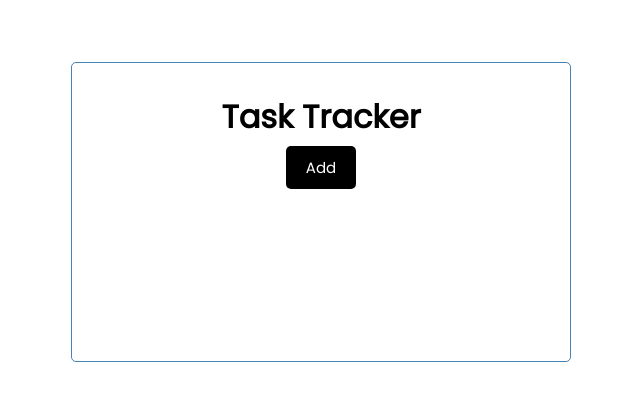
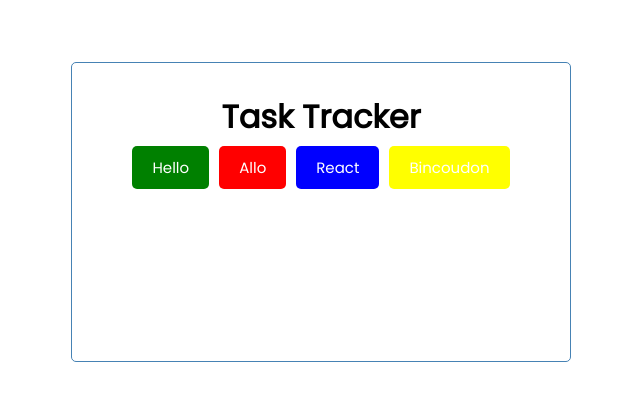
Before and after one commit to zeprof/react-tasktracker-vite, a React (Vite) app: page / in a window 1280 px wide. Shown: the top 400 px of the page, without its empty margins (319-959 px from the left). Built offline with nearby package versions, Linux system fonts and the light colour scheme.

Commit message:
Composant bouton reutiliable

```diff
--- a/src/components/Button.jsx
+++ b/src/components/Button.jsx
@@ -1,7 +1,8 @@
 
-const Button = () => {
+const Button = ({color, text}) => {
     return (
-        <button className='btn'>Add</button>
+        <button style={{backgroundColor: color }}
+        className='btn'>{text}</button>
     )
 }
 
--- a/src/components/Header.jsx
+++ b/src/components/Header.jsx
@@ -4,7 +4,10 @@
     return (
         <header>
             <h1>{title}</h1>
-            <Button/>
+            <Button color='green' text='Hello'/>
+            <Button color='red' text='Allo'/>
+            <Button color='blue' text='React'/>
+            <Button color='yellow' text='Bincoudon'/>
         </header>
     )
 }
```
